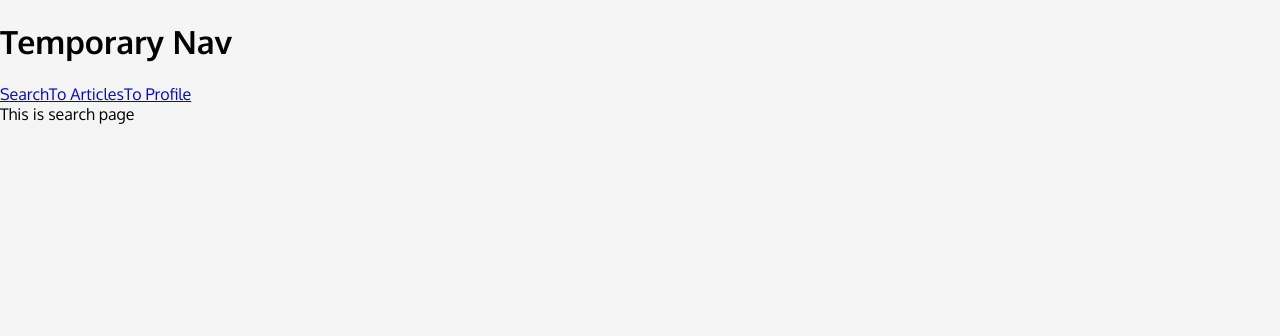
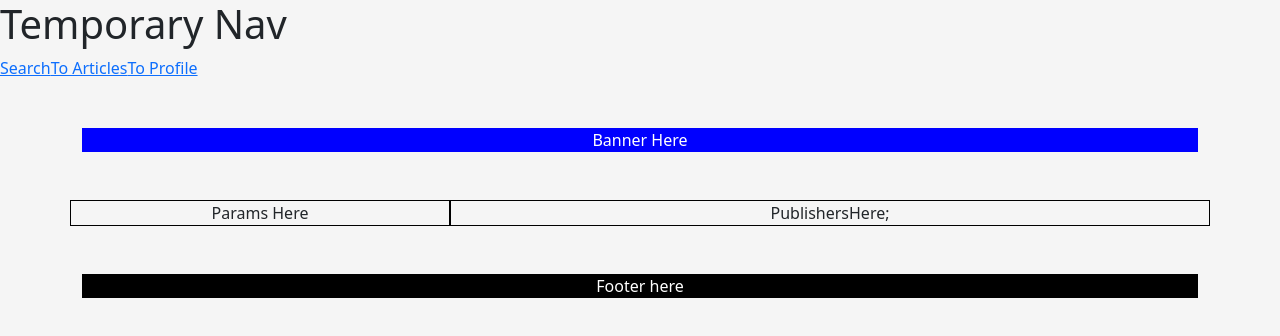
Before and after one commit to FaeriqRamley/Project_2_RoundTable, a React (Create React App) app in the folder react-file/: page / in a window 1280 px wide. Shown: the top 336 px of the page. Built offline with nearby package versions, Linux system fonts and the light colour scheme.

Commit message:
setup search page layout

```diff
--- a/react-file/public/index.html
+++ b/react-file/public/index.html
@@ -15,6 +15,7 @@
       user's mobile device or desktop. See https://developers.google.com/web/fundamentals/web-app-manifest/
     -->
     <link rel="manifest" href="%PUBLIC_URL%/manifest.json" />
+    <link href="https://cdn.jsdelivr.net/npm/bootstrap@5.1.0/dist/css/bootstrap.min.css" rel="stylesheet" integrity="sha384-KyZXEAg3QhqLMpG8r+8fhAXLRk2vvoC2f3B09zVXn8CA5QIVfZOJ3BCsw2P0p/We" crossorigin="anonymous">
     <!--
       Notice the use of %PUBLIC_URL% in the tags above.
       It will be replaced with the URL of the `public` folder during the build.
--- a/react-file/src/App.js
+++ b/react-file/src/App.js
@@ -1,12 +1,20 @@
-import React from "react";
+import React,{useEffect} from "react";
 import { Switch,Route,Link } from "react-router-dom";
 import SearchPage from "./pages/SearchPage";
 import ArticlePage from "./pages/ArticlePage";
 import ProfilePage from "./pages/ProfilePage";
+import {useSelector,useDispatch} from 'react-redux';
+import {updateNewsKey,updateIPKey} from "./actions";
 
 function App() {
   const geoApiKey = "cb69a240275841eaa61cc32b842c7924";
   const newsApiKey = "dba1b96e6cc24cb98d29ed09f8bd10ae";
+  const dispatch = useDispatch();
+
+  useEffect(() => {
+    dispatch(updateNewsKey(newsApiKey))
+    dispatch(updateIPKey(geoApiKey))
+  }, [])
 
   return (
     <div>
--- a/react-file/src/actions/index.js
+++ b/react-file/src/actions/index.js
@@ -1,3 +1,18 @@
+export const updateNewsKey = (inputKey) => {
+    return {
+        type: "UPDATE_NEWS_KEY",
+        payload: inputKey
+    }
+}
+
+export const updateIPKey = (inputKey) => {
+    console.log("DispatchingIPKey")
+    return {
+        type: "UPDATE_IP_KEY",
+        payload: inputKey
+    }
+}
+
 export const addSearchParams = (searchParams) => {
     return {
         type: "UPDATE_SEARCH_PARAMS",
--- /dev/null
+++ b/react-file/src/components/Banner.js
@@ -0,0 +1,11 @@
+import React from 'react'
+
+function Banner() {
+    return (
+        <div>
+            Banner Here
+        </div>
+    )
+}
+
+export default Banner
--- /dev/null
+++ b/react-file/src/components/Footer.js
@@ -0,0 +1,11 @@
+import React from 'react'
+
+function Footer() {
+    return (
+        <div>
+            Footer here
+        </div>
+    )
+}
+
+export default Footer;
--- /dev/null
+++ b/react-file/src/components/ParamsInput.js
@@ -0,0 +1,11 @@
+import React from 'react'
+
+function ParamsInput() {
+    return (
+        <div>
+            Params Here
+        </div>
+    )
+}
+
+export default ParamsInput;
--- /dev/null
+++ b/react-file/src/components/PublisherSelect.js
@@ -0,0 +1,12 @@
+import React from 'react';
+
+function PublisherSelect() {
+
+    return (
+        <div>
+            PublishersHere;
+        </div>
+    )
+}
+
+export default PublisherSelect;
--- a/react-file/src/pages/SearchPage.js
+++ b/react-file/src/pages/SearchPage.js
@@ -1,9 +1,20 @@
 import React from 'react'
+import ParamsInput from '../components/ParamsInput';
+import PublisherSelect from '../components/PublisherSelect';
+import Footer from '../components/Footer';
+import Banner from '../components/Banner';
 
 function SearchPage() {
     return (
-        <div>
-            This is search page
+        <div className="container">
+            <div className="row centered" style={{backgroundColor:"blue",color:"white"}}><Banner/></div>
+            <div className="row">
+                <div className="col-sm-4" style={{textAlign:"center",border:"1px solid black"}}><ParamsInput/></div>
+                <div className="col-sm-8" style={{textAlign:"center",border:"1px solid black"}}><PublisherSelect/></div>
+            </div>
+            <div className="row centered" style={{backgroundColor:"black",color:"white"}}>
+                <Footer/>
+            </div>
         </div>
     )
 }
--- /dev/null
+++ b/react-file/src/reducers/apiKeysReducer.js
@@ -0,0 +1,13 @@
+const apiKeysReducer = (state={newsKey:"test",geoIpKey:""},action) => {
+    switch(action.type){
+        case "UPDATE_NEWS_KEY":
+            console.log("updating news key")
+            return {...state, newsKey:action.payload};
+        case "UPDATE_IP_KEY":
+            return {...state, geoIpKey:action.payload};
+        default:
+            return state
+    }
+}
+
+export default apiKeysReducer;
--- a/react-file/src/reducers/index.js
+++ b/react-file/src/reducers/index.js
@@ -2,13 +2,15 @@ import currentUserReducer from "./currentUserReducer";
 import searchCountryReducer from "./searchCountryReducer";
 import searchParamsReducer from "./searchParamsReducer";
 import newsDataReducer from "./newsDataReducer";
+import apiKeysReducer from "./apiKeysReducer";
 import { combineReducers } from "redux";
 
 const rootReducer = combineReducers({
     currentUser: currentUserReducer,
     searchCountry: searchCountryReducer,
     searchParams: searchParamsReducer,
-    newsData: newsDataReducer
+    newsData: newsDataReducer,
+    apiKeys: apiKeysReducer
 })
 
 export default rootReducer;
```
Also changed, not shown: react-file/src/components/PublisherOption.js (deleted, +0 -12 lines).
